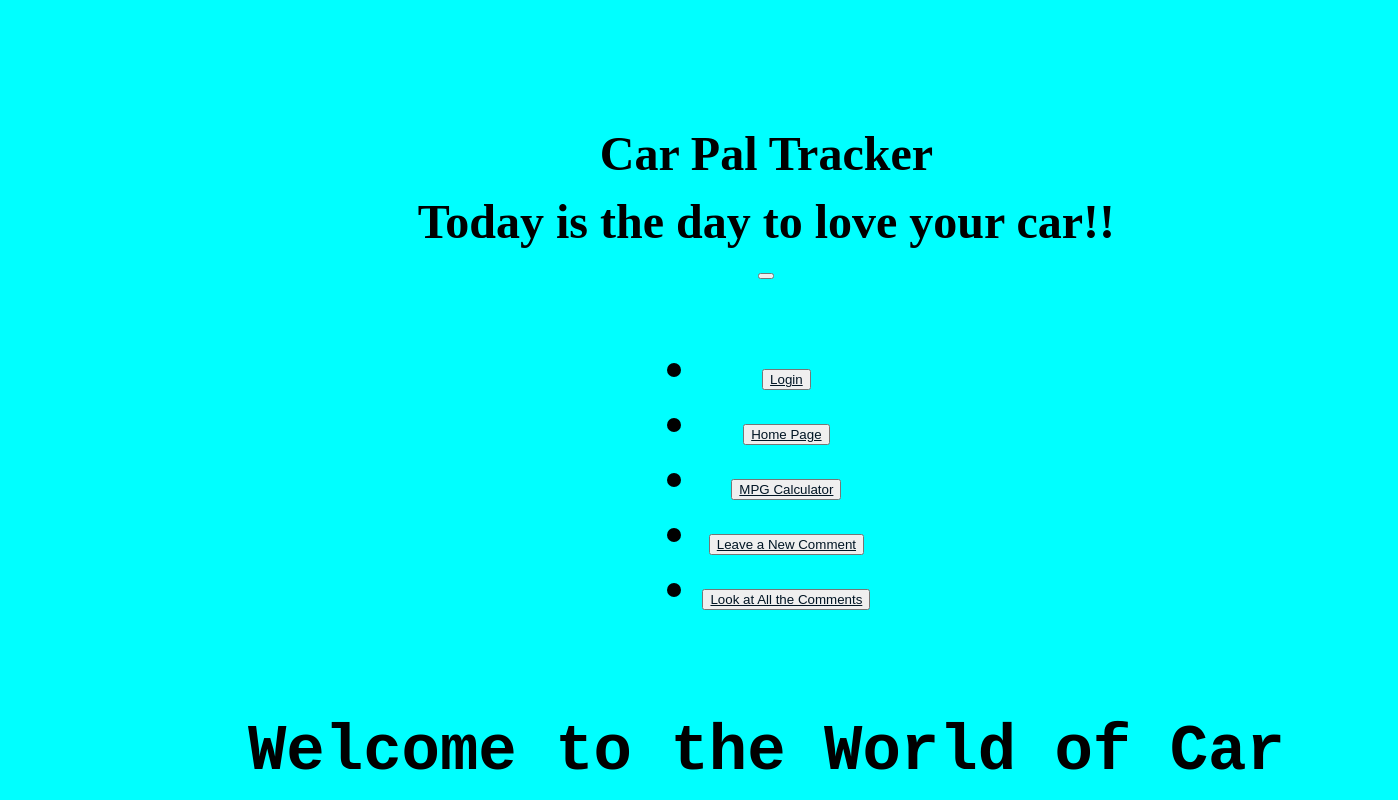
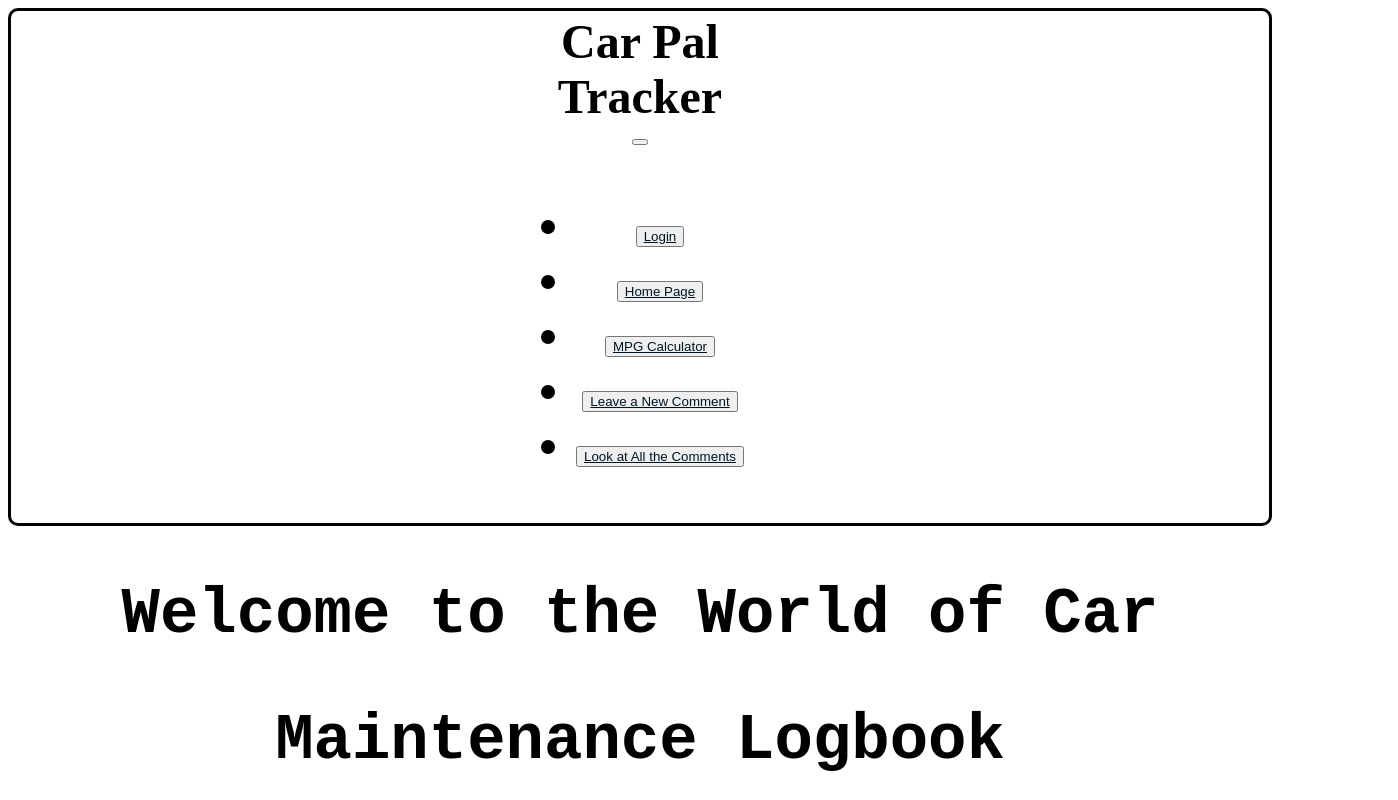
Before and after one commit to RStuckey1/Car-Pal-, a React (Vite) app in the folder client/: page /login in a window 1280 px wide. Shown: the top 800 px of the page, 1398 px wide, since content can reach past the window. Built offline with nearby package versions, Linux system fonts and the light colour scheme.

Commit message:
new data

```diff
--- a/client/src/App.tsx
+++ b/client/src/App.tsx
@@ -8,12 +8,13 @@ function App() {
     <>
       <div className="App">
         <NavBar />
+        </div>
         <div className="container">
           <Outlet />
         </div>
 
         <Footer />
-      </div>
+
     </>
   );
 }
--- a/client/src/index.css
+++ b/client/src/index.css
@@ -3,16 +3,20 @@
 :root{
     width: 100%;
     height: 100%;
-   background-color: aqua;
+   background-color: white;
 }
 
 .App {
     text-align: center;
-    height: 100vh;
-    width: 100%;
+    float: top;
+    display: flex;
+    flex-direction: column;
+    align-items: center;
+    justify-content: center;
+    border: 3px solid black;
     border-radius: 10px;
-    margin: 10%;
 }
+
 h1 {
     color: #000000;
     font-size: 7rem;
--- a/client/src/pages/Navbar.tsx
+++ b/client/src/pages/Navbar.tsx
@@ -22,9 +22,7 @@ const CustomNavbar = () => {
     <nav>
            <h1>Car Pal Tracker</h1>
           {" "}
-          <span className="navbar-text">
-            <h1>Today is the day to love your car!!</h1>
-          </span>
+
           <button
             className="navbar-toggler"
             type="button"
```
Also changed, not shown: 1 other file (tests, documents, lock files or other folders).
